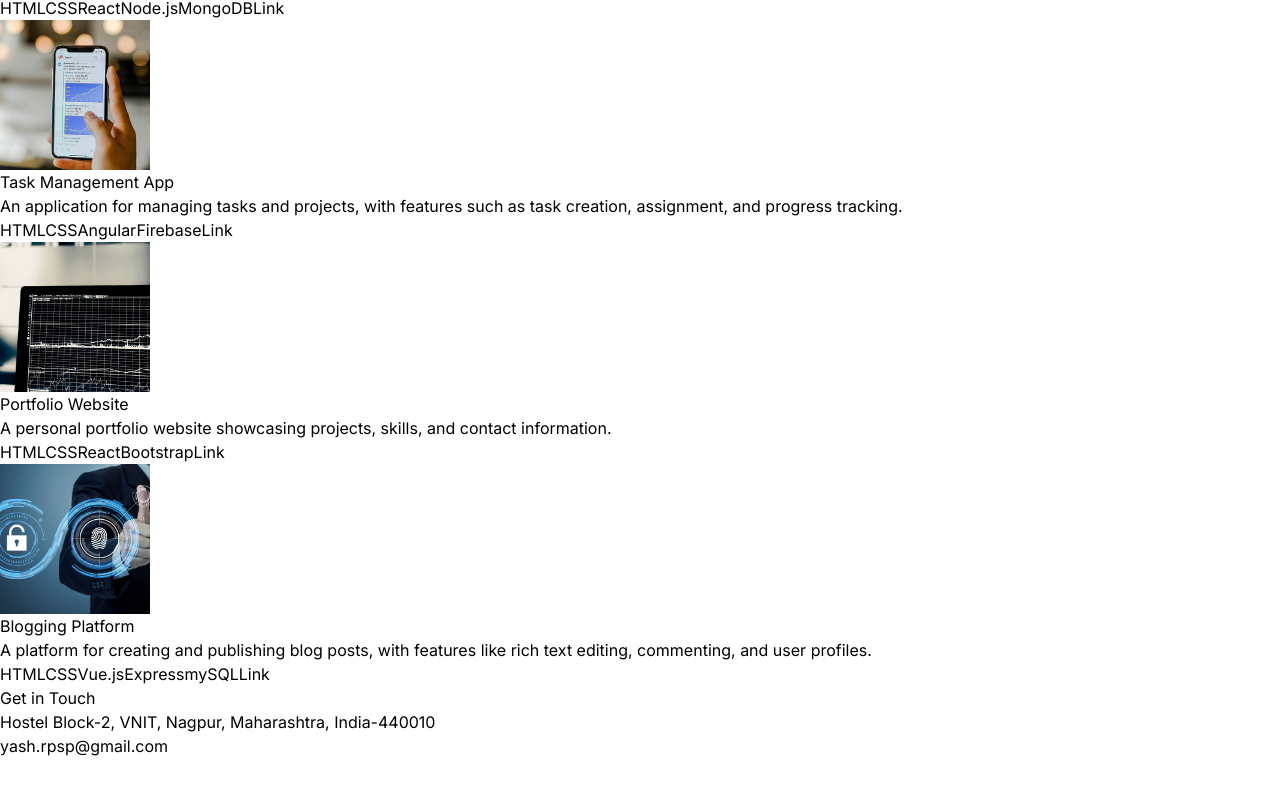
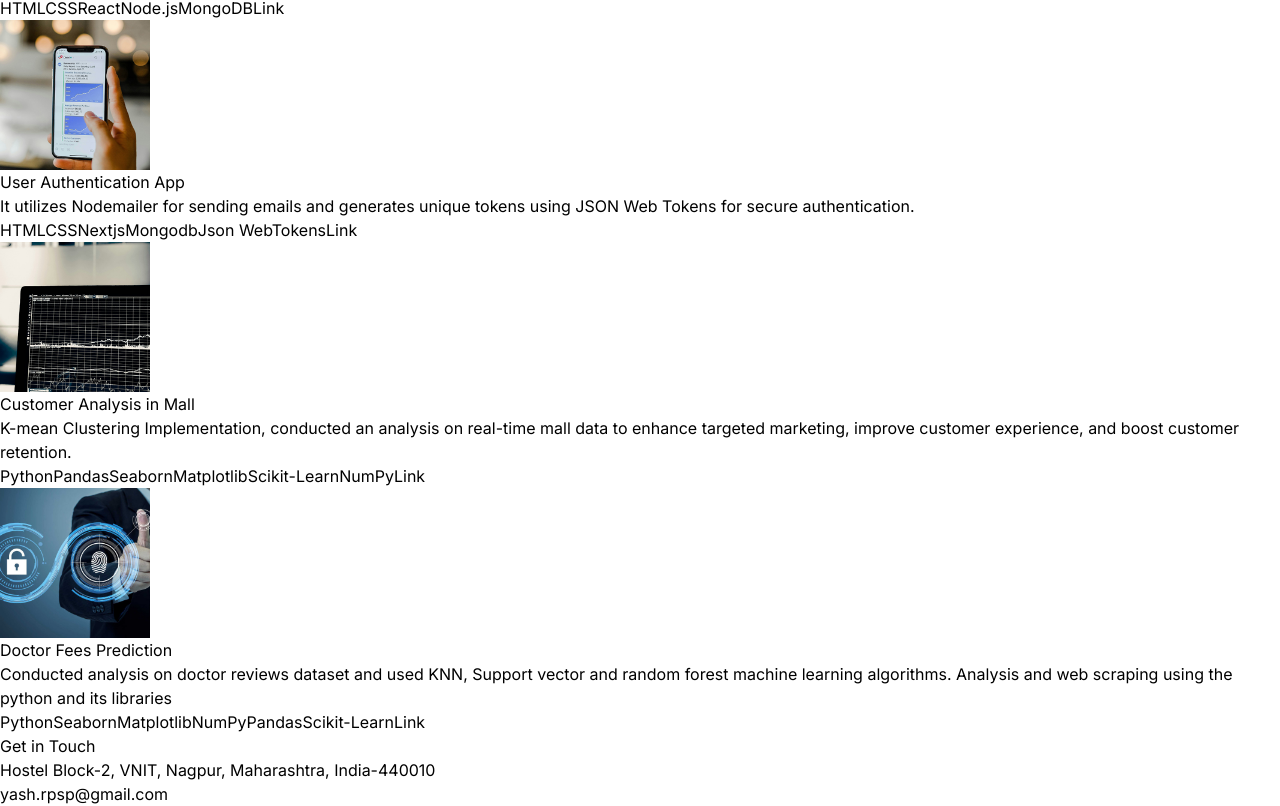
Before and after one commit to KennKanekii/Portfolio, a React (Vite) app: page / in a window 1280 px wide. Shown: the part 1935-2741 px from the top of the page. Before the commit the page ends 2693 px from the top, so only its background shows below. Built offline with nearby package versions, Linux system fonts and the light colour scheme.

Commit message:
Static Navbar

```diff
--- a/src/App.jsx
+++ b/src/App.jsx
@@ -25,9 +25,9 @@ const App = () => {
         <div class="absolute top-0 z-[-2] h-screen w-screen bg-neutral-950 bg-[radial-gradient(ellipse_80%_80%_at_50%_-20%,rgba(120,119,198,0.3),rgba(255,255,255,0))]"></div>
       </div>
 
-      <div className="container mx-auto px-8">
+      <div className="container mx-auto">
         <Navbar/>
-        <Hero/>
+        <Hero />
         <About/>
         <Technologies/>
         <Experience/>
--- a/src/components/About.jsx
+++ b/src/components/About.jsx
@@ -4,7 +4,7 @@ import { motion } from "framer-motion";
 
 const About = () => {
   return (
-    <div className="border-b border-neutral-900 pb-4" id="About">
+    <div className="border-b border-neutral-900 pb-4  py-20  px-8" id="About">
         <h2 className="my-20 text-center text-4xl">About
             <span className="text-neutral-500"> Me</span>
         </h2>
--- a/src/components/Experience.jsx
+++ b/src/components/Experience.jsx
@@ -3,7 +3,7 @@ import { motion } from "framer-motion"
 
 const Experience = () => {
   return (
-    <div className="border-b border-neutral-900 pb-4" id="Experience">
+    <div className="py-20 px-8 border-b border-neutral-900 pb-4" id="Experience">
         <motion.h2
         whileInView={{opacity:1, y:0}}
         initial={{opacity:0, y:-100}}
--- a/src/components/Hero.jsx
+++ b/src/components/Hero.jsx
@@ -13,7 +13,7 @@ const container = (delay) => ({
 
 const Hero = () => {
   return (
-    <div className="border-b border-neutral-900 pb-4 lg:mb-35" id="Home">
+    <div className="border-b border-neutral-900 pb-4 lg:mb-35 py-36  px-8" id="Home">
         <div className="flex flex-wrap">
             <div className="w-full lg:w-1/2">
                 <div className="flex flex-col items-center lg:items-start">
--- a/src/components/Navbar.jsx
+++ b/src/components/Navbar.jsx
@@ -12,9 +12,9 @@ import { HashLink as Link } from "react-router-hash-link";
 
 const Navbar = () => {
   return (
-    <nav className="mb-20 flex items-center justify-between py-6">
+    <nav className="flex items-center justify-between fixed w-full z-99999" style={{ backgroundColor: "#1A1A27" }}>
 
-        <div className="flex flex-shrink-0 items-center">
+        <div className="flex flex-shrink-0 items-center px-6">
             <Link to="#Home"><IconSquareRoundedLetterY size={45} color="#add8e6" stroke={1.5}/></Link>
             <div className="m-8 md:flex items-center justify-between gap-4 hidden">
               <Link className=" text-textColor text-lg font-mono hover:text-primaryColor hover:text-cyan-400" to="#About">About</Link>
@@ -40,7 +40,7 @@ const Navbar = () => {
         </div>
 
 
-        <div className="m-8 flex items-center justify-center gap-4 text-2xl">
+        <div className="m-8 flex items-center justify-center gap-4 text-2xl px-8">
             <a href="https://github.com/KennKanekii"><FaGithub className="text-blue-800"/></a>
             <a href="https://www.linkedin.com/in/yash-vardhan-sharma-0b9aab226/"><FaLinkedin className="text-blue-400"/></a>
             <a href="https://leetcode.com/u/kaneki_io/"><SiLeetcode className="text-yellow-500"/></a>
--- a/src/components/Projects.jsx
+++ b/src/components/Projects.jsx
@@ -3,7 +3,7 @@ import { motion } from "framer-motion";
 
 const Projects = () => {
   return (
-    <div className="border-b border-neutral-900 pb-4" id="Projects">
+    <div className="py-20 px-8 border-b border-neutral-900 pb-4" id="Projects">
         <motion.h2
          whileInView={{opacity:1, y:0}}
          initial={{opacity:0, y:-100}}
--- a/src/components/Technologies.jsx
+++ b/src/components/Technologies.jsx
@@ -21,7 +21,7 @@ const iconVariants = (duration) => ({
 
 const Technologies = () => {
   return (
-    <div className="border-b border-neutral-800 pb-24" id="Technologies">
+    <div className="border-b border-neutral-800 pb-24 py-20 px-8" id="Technologies">
       <motion.h2
       whileInView={{opacity:1, y:0}}
       initial={{opacity:0, y:-100}}
--- a/src/constants/index.js
+++ b/src/constants/index.js
@@ -38,27 +38,27 @@ export const PROJECTS = [
     link:"https://kennkanekii.github.io/Electronic-Website-frontend/",
   },
   {
-    title: "Task Management App",
+    title: "User Authentication App",
     image: project2,
     description:
-      "An application for managing tasks and projects, with features such as task creation, assignment, and progress tracking.",
-    technologies: ["HTML", "CSS", "Angular", "Firebase"],
+      " It utilizes Nodemailer for sending emails and generates unique tokens using JSON Web Tokens for secure authentication.",
+    technologies: ["HTML", "CSS", "Nextjs", "Mongodb", "Json WebTokens"],
     link:"https://auth-next-app-eight.vercel.app/login",
   },
   {
-    title: "Portfolio Website",
+    title: "Customer Analysis in Mall",
     image: project3,
     description:
-      "A personal portfolio website showcasing projects, skills, and contact information.",
-    technologies: ["HTML", "CSS", "React", "Bootstrap"],
-    link:"https://kennkanekii.github.io/Electronic-Website-frontend/",
+      "K-mean Clustering Implementation, conducted an analysis on real-time mall data to enhance targeted marketing, improve customer experience, and boost customer retention.",
+    technologies: ["Python", "Pandas", "Seaborn", "Matplotlib", "Scikit-Learn", "NumPy"],
+    link:"https://github.com/KennKanekii/ML-project",
   },
   {
-    title: "Blogging Platform",
+    title: " Doctor Fees Prediction ",
     image: project4,
     description:
-      "A platform for creating and publishing blog posts, with features like rich text editing, commenting, and user profiles.",
-    technologies: ["HTML", "CSS", "Vue.js", "Express", "mySQL"],
+      "Conducted analysis on doctor reviews dataset and used KNN, Support vector and random forest machine learning algorithms. Analysis and web scraping using the python and its libraries",
+    technologies: ["Python", "Seaborn", "Matplotlib", "NumPy", "Pandas", "Scikit-Learn"],
     link:"https://kennkanekii.github.io/Electronic-Website-frontend/",
   },
 ];
```
